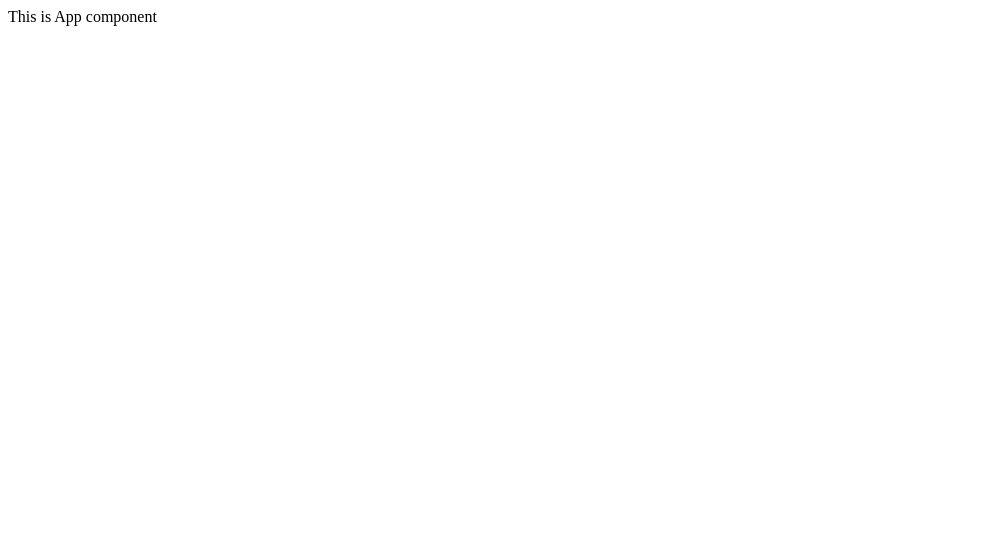
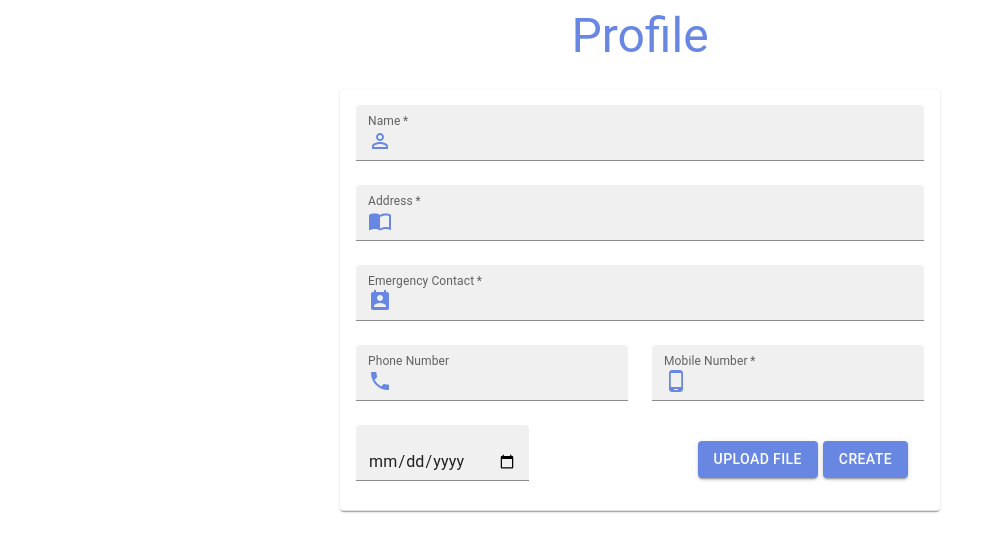
Before and after one commit to ahmetterturk/issue-management-client, a React (Create React App) app: page / in a window 1280 px wide. Shown: the top 552 px of the page, without its empty margins (0-996 px from the left). Built offline with nearby package versions, Linux system fonts and the light colour scheme; no server answers.

Commit message:
profile component is done

```diff
--- a/package.json
+++ b/package.json
@@ -4,6 +4,7 @@
   "private": true,
   "dependencies": {
     "@emotion/react": "^11.7.1",
+    "@emotion/styled": "^11.6.0",
     "@mui/icons-material": "^5.2.1",
     "@mui/material": "^5.2.3",
     "@mui/styles": "^5.2.3",
--- a/src/App.js
+++ b/src/App.js
@@ -1,5 +1,6 @@
 import React, { useEffect, useReducer } from 'react';
 import { getIssues } from './apiServices/IssueApi';
+import Profile from './components/Profile/Profile';
 import { AppContext } from './contextReducer/Context';
 import { initialState } from './contextReducer/InitialState';
 import reducer from './contextReducer/Reducer';
@@ -15,7 +16,7 @@
 
   return (
     <AppContext.Provider value={{ state, dispatch }}>
-      This is App component
+      <Profile />
     </AppContext.Provider>
   );
 };
--- /dev/null
+++ b/src/components/Profile/Profile.js
@@ -0,0 +1,7 @@
+import React from 'react';
+import ProfileForm from './ProfileForm/ProfileForm';
+const Profile = () => {
+  return <ProfileForm />;
+};
+
+export default Profile;
--- /dev/null
+++ b/src/components/Profile/ProfileForm/ProfileForm.js
@@ -0,0 +1,170 @@
+import { useState } from 'react';
+import {
+  Box,
+  Button,
+  Card,
+  CardContent,
+  Divider,
+  Grid,
+  TextField,
+  Typography,
+  InputAdornment,
+} from '@mui/material';
+import PersonOutlineIcon from '@mui/icons-material/PersonOutline';
+import ImportContactsIcon from '@mui/icons-material/ImportContacts';
+import PermContactCalendarIcon from '@mui/icons-material/PermContactCalendar';
+import LocalPhoneIcon from '@mui/icons-material/LocalPhone';
+import PhoneAndroidIcon from '@mui/icons-material/PhoneAndroid';
+
+import { useStyles } from './ProfileFormStyle';
+
+const ProfileForm = () => {
+  const [updateMode, setUpdateMode] = useState(false);
+  const classes = useStyles();
+
+  // function for form submit
+  const handleSubmit = (e) => {
+    e.preventDefault();
+    // logic goes here
+  };
+
+  const handleChange = (e) => {
+    // logic goes here
+  };
+
+  return (
+    <>
+      <Typography variant='h3' align='center' className={classes.heading}>
+        Profile
+      </Typography>
+      <form autoComplete='off' noValidate onSubmit={handleSubmit}>
+        <Card className={classes.card}>
+          <CardContent>
+            <Grid container spacing={3}>
+              <Grid item md={12} xs={12}>
+                <TextField
+                  fullWidth
+                  label='Name'
+                  name='name'
+                  required
+                  variant='filled'
+                  className={classes.input}
+                  InputProps={{
+                    startAdornment: (
+                      <InputAdornment position='start'>
+                        <PersonOutlineIcon className={classes.icon} />
+                      </InputAdornment>
+                    ),
+                  }}
+                />
+              </Grid>
+              <Grid item md={12} xs={12}>
+                <TextField
+                  fullWidth
+                  label='Address'
+                  name='address'
+                  required
+                  variant='filled'
+                  InputProps={{
+                    startAdornment: (
+                      <InputAdornment position='start'>
+                        <ImportContactsIcon className={classes.icon} />
+                      </InputAdornment>
+                    ),
+                  }}
+                />
+              </Grid>
+              <Grid item md={12} xs={12}>
+                <TextField
+                  fullWidth
+                  label='Emergency Contact'
+                  name='emergency-contact'
+                  required
+                  variant='filled'
+                  type='text'
+                  InputProps={{
+                    startAdornment: (
+                      <InputAdornment position='start'>
+                        <PermContactCalendarIcon className={classes.icon} />
+                      </InputAdornment>
+                    ),
+                  }}
+                />
+              </Grid>
+              <Grid item md={6} xs={12}>
+                <TextField
+                  fullWidth
+                  label='Phone Number'
+                  name='phone'
+                  variant='filled'
+                  type='text'
+                  InputProps={{
+                    startAdornment: (
+                      <InputAdornment position='start'>
+                        <LocalPhoneIcon className={classes.icon} />
+                      </InputAdornment>
+                    ),
+                  }}
+                />
+              </Grid>
+              <Grid item md={6} xs={12}>
+                <TextField
+                  fullWidth
+                  label='Mobile Number'
+                  name='mobile'
+                  variant='filled'
+                  type='text'
+                  required
+                  InputProps={{
+                    startAdornment: (
+                      <InputAdornment position='start'>
+                        <PhoneAndroidIcon className={classes.icon} />
+                      </InputAdornment>
+                    ),
+                  }}
+                />
+              </Grid>
+              <Grid item md={4} xs={12}>
+                <TextField
+                  fullWidth
+                  name='DOB'
+                  required
+                  type='date'
+                  variant='filled'
+                />
+              </Grid>
+              <Grid item md={8} xs={12}>
+                <Box
+                  sx={{
+                    display: 'flex',
+                    justifyContent: 'flex-end',
+                    p: 2,
+                  }}
+                >
+                  <Button
+                    color='primary'
+                    variant='contained'
+                    className={classes.button}
+                    style={{ marginLeft: '5px', backgroundColor: '#6787E3' }}
+                  >
+                    Upload file
+                  </Button>
+                  <Button
+                    color='primary'
+                    variant='contained'
+                    style={{ marginLeft: '5px', backgroundColor: '#6787E3' }}
+                  >
+                    {updateMode ? 'Update' : 'Create'}
+                  </Button>
+                </Box>
+              </Grid>
+            </Grid>
+          </CardContent>
+          <Divider />
+        </Card>
+      </form>
+    </>
+  );
+};
+
+export default ProfileForm;
--- /dev/null
+++ b/src/components/Profile/ProfileForm/ProfileFormStyle.js
@@ -0,0 +1,21 @@
+import { makeStyles } from '@mui/styles';
+
+export const useStyles = makeStyles(() => ({
+  heading: {
+    paddingBottom: '15px',
+    color: '#6787E3',
+  },
+  card: {
+    maxWidth: '600px',
+    margin: '10px auto',
+  },
+  input: {
+    color: '#6787E3',
+  },
+  icon: {
+    color: '#6787E3',
+  },
+  button: {
+    background: '#6787E3',
+  },
+}));
```
Also changed, not shown: 1 other file (tests, documents, lock files or other folders).
